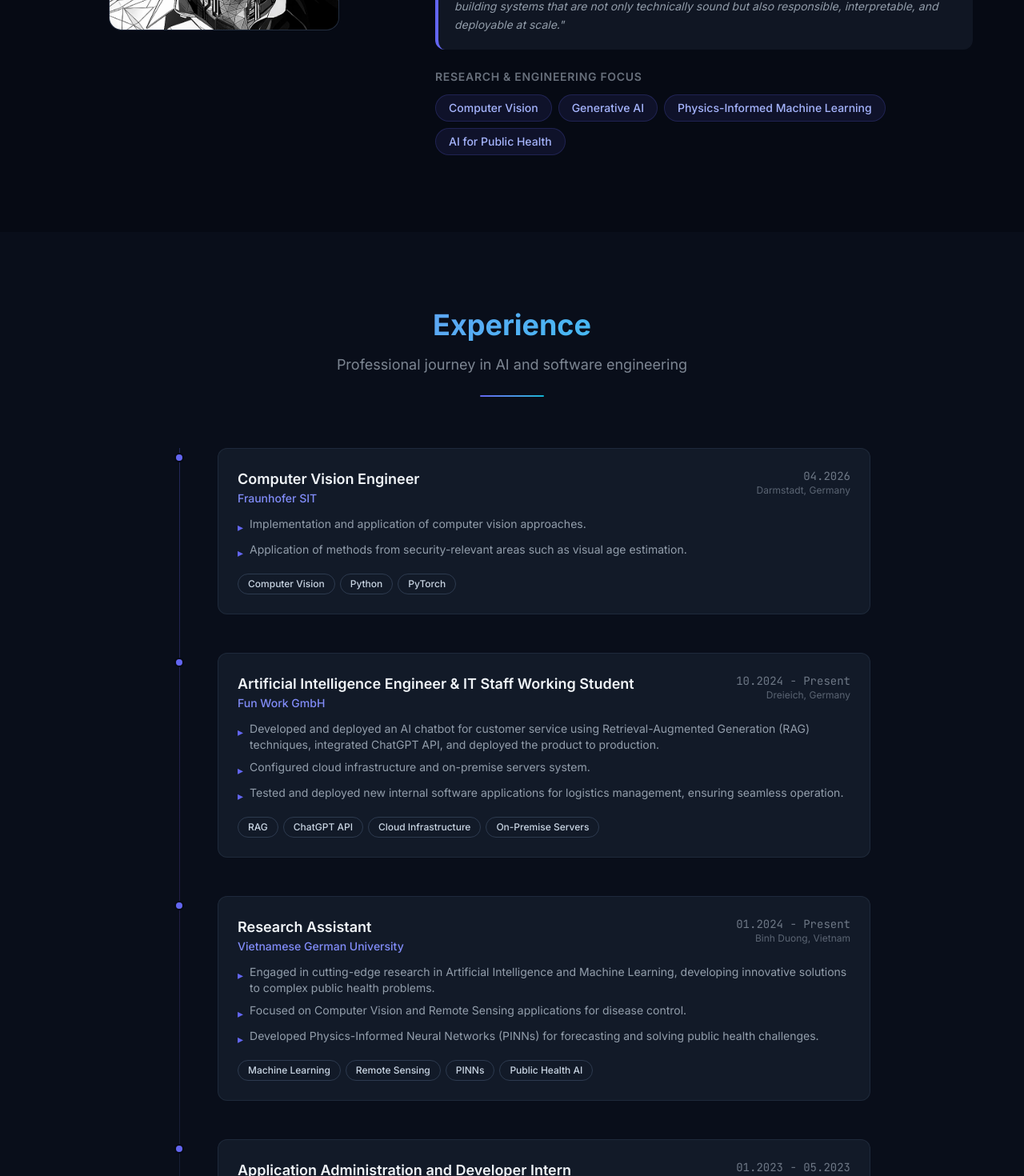
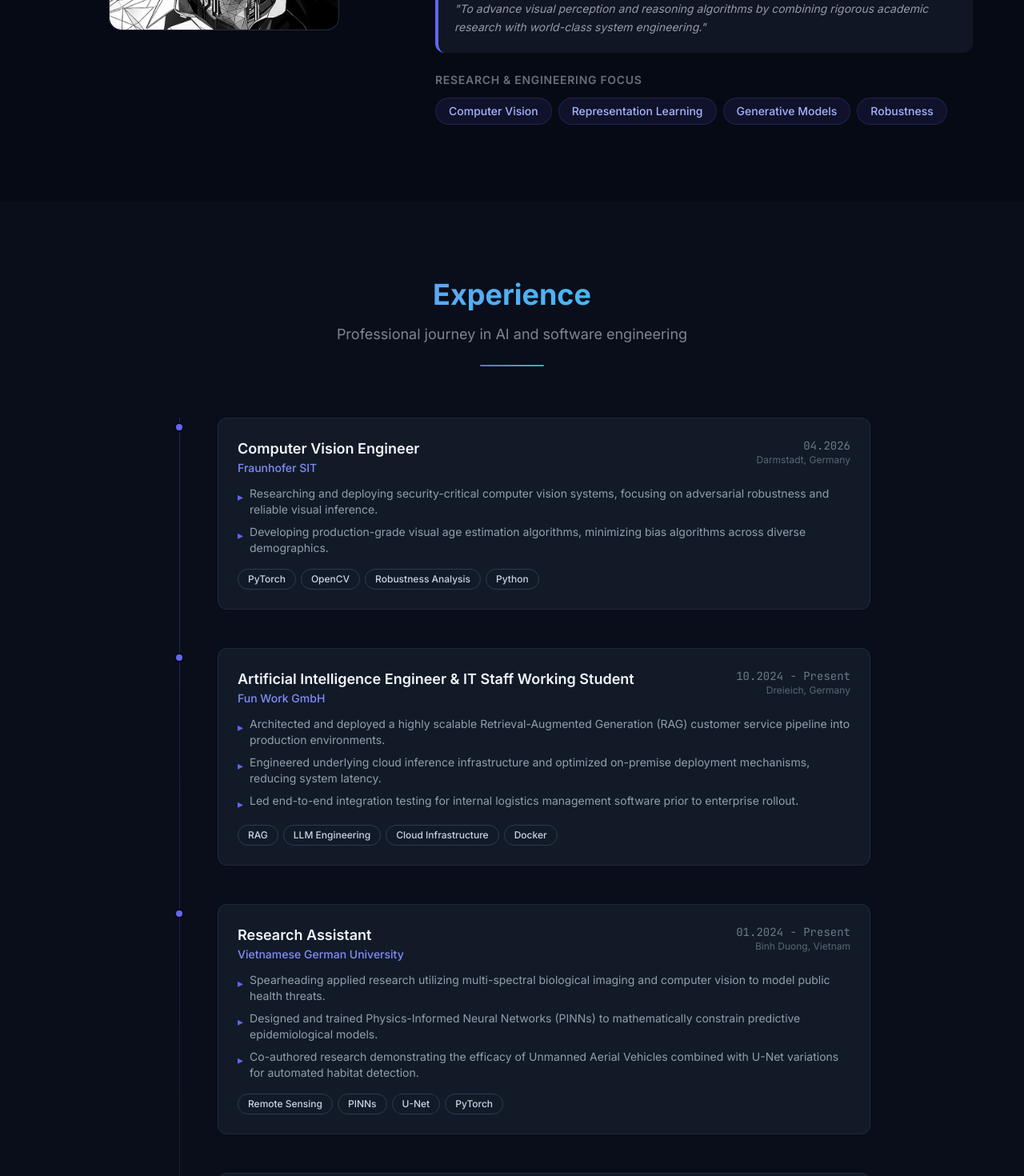
Before and after one commit to sigango/sigango.github.io, a React (Vite) app: page / in a window 1280 px wide. Shown: the part 1320-2790 px from the top of the page at 80% size. Built offline with nearby package versions, Linux system fonts and the light colour scheme.

Commit message:
Implement SpotlightCard, MagneticButton, global noise, and Senior Researcher identity content models

```diff
--- /dev/null
+++ b/src/components/animations/MagneticButton.tsx
@@ -0,0 +1,41 @@
+import React, { useRef, useState } from 'react';
+import { motion, HTMLMotionProps } from 'motion/react';
+
+interface MagneticButtonProps extends HTMLMotionProps<"button"> {
+  children: React.ReactNode;
+  strength?: number;
+}
+
+export function MagneticButton({ children, strength = 0.2, className = '', ...props }: MagneticButtonProps) {
+  const ref = useRef<HTMLButtonElement>(null);
+  const [position, setPosition] = useState({ x: 0, y: 0 });
+
+  const handleMouse = (e: React.MouseEvent) => {
+    const { clientX, clientY } = e;
+    const boundingRect = ref.current?.getBoundingClientRect();
+    if (boundingRect) {
+      const { width, height, left, top } = boundingRect;
+      const centerX = left + width / 2;
+      const centerY = top + height / 2;
+      setPosition({ x: (clientX - centerX) * strength, y: (clientY - centerY) * strength });
+    }
+  };
+
+  const reset = () => {
+    setPosition({ x: 0, y: 0 });
+  };
+
+  return (
+    <motion.button
+      ref={ref}
+      onMouseMove={handleMouse}
+      onMouseLeave={reset}
+      animate={{ x: position.x, y: position.y }}
+      transition={{ type: 'spring', stiffness: 150, damping: 15, mass: 0.1 }}
+      className={className}
+      {...props}
+    >
+      {children}
+    </motion.button>
+  );
+}
--- /dev/null
+++ b/src/components/animations/SpotlightCard.tsx
@@ -0,0 +1,50 @@
+import React, { useRef, useState, useEffect } from 'react';
+import { motion, useMotionTemplate, useSpring } from 'motion/react';
+
+interface SpotlightCardProps {
+  children: React.ReactNode;
+  className?: string;
+  spotlightColor?: string;
+  isDark?: boolean;
+}
+
+export function SpotlightCard({
+  children,
+  className = '',
+  spotlightColor = 'rgba(99, 102, 241, 0.15)', // Default primary-500
+  isDark = true
+}: SpotlightCardProps) {
+  const mouseX = useSpring(0, { stiffness: 500, damping: 100 });
+  const mouseY = useSpring(0, { stiffness: 500, damping: 100 });
+
+  function handleMouseMove({ currentTarget, clientX, clientY }: React.MouseEvent) {
+    const { left, top } = currentTarget.getBoundingClientRect();
+    mouseX.set(clientX - left);
+    mouseY.set(clientY - top);
+  }
+
+  return (
+    <div
+      className={`group relative overflow-hidden rounded-2xl border transition-colors duration-300 ${
+        isDark
+          ? 'bg-surface-800/40 border-surface-700/50 hover:border-surface-600'
+          : 'bg-white border-surface-200 hover:border-surface-300'
+      } ${className}`}
+      onMouseMove={handleMouseMove}
+    >
+      <motion.div
+        className="pointer-events-none absolute -inset-px rounded-xl opacity-0 transition duration-300 group-hover:opacity-100"
+        style={{
+          background: useMotionTemplate`
+            radial-gradient(
+              650px circle at ${mouseX}px ${mouseY}px,
+              ${spotlightColor},
+              transparent 80%
+            )
+          `,
+        }}
+      />
+      {children}
+    </div>
+  );
+}
--- a/src/data/content.ts
+++ b/src/data/content.ts
@@ -3,17 +3,19 @@ import type {
   ResearchIdea,
   CVPipelineStep,
   RAGStage,
+  ResearchTheme,
+  EngineeringStep,
 } from '../types/content';
 
 export const siteContent: SiteContent = {
   name: 'Phuc Linh Ngo',
   title: 'AI Engineer & Computer Vision Researcher',
   shortSummary:
-    'Building intelligent systems at the intersection of computer vision, multimodal AI, and research-driven software engineering. Focused on turning deep technical insight into impactful, deployable solutions.',
+    'Master\'s student in AI & Machine Learning at TU Darmstadt. I build and research robust computer vision systems, bridging strong academic foundations with scalable software engineering.',
   longAbout:
-    'I am an AI engineer with a strong focus on computer vision and deep learning research. My work bridges the gap between academic research and production engineering — from designing novel neural architectures for visual understanding to building robust software systems that bring AI capabilities to real-world applications. I am driven by the belief that the most impactful AI work happens when rigorous research meets clean, scalable engineering.',
+    'I am an AI engineer and computer vision researcher, currently pursuing my Master\'s in AI and Machine Learning at TU Darmstadt. My work lives at the intersection of rigorous academic research and practical software engineering. I focus on visual representation learning, generative modeling, and physics-informed neural architectures. I believe the most impactful AI solutions occur when deep, research-backed insights are matched by clean, scalable implementation. I am driven to build systems that infer accurately, perform reliably, and scale gracefully.',
   missionStatement:
-    'To advance the frontiers of computer vision and AI through research-minded engineering — building systems that are not only technically sound but also responsible, interpretable, and deployable at scale.',
+    'To advance visual perception and reasoning algorithms by combining rigorous academic research with world-class system engineering.',
   profileImage: '/profile.png',
   cvUrl: '/cv.pdf',
   socialLinks: [
@@ -36,9 +38,9 @@ export const siteContent: SiteContent = {
   ],
   interests: [
     { label: 'Computer Vision' },
-    { label: 'Generative AI' },
-    { label: 'Physics-Informed Machine Learning' },
-    { label: 'AI for Public Health' },
+    { label: 'Representation Learning' },
+    { label: 'Generative Models' },
+    { label: 'Robustness' },
   ],
   experiences: [
     {
@@ -48,10 +50,10 @@ export const siteContent: SiteContent = {
       location: 'Darmstadt, Germany',
       dateRange: '04.2026',
       achievements: [
-        'Implementation and application of computer vision approaches.',
-        'Application of methods from security-relevant areas such as visual age estimation.',
+        'Researching and deploying security-critical computer vision systems, focusing on adversarial robustness and reliable visual inference.',
+        'Developing production-grade visual age estimation algorithms, minimizing bias algorithms across diverse demographics.',
       ],
-      technologies: ['Computer Vision', 'Python', 'PyTorch'],
+      technologies: ['PyTorch', 'OpenCV', 'Robustness Analysis', 'Python'],
     },
     {
       id: 'exp-2',
@@ -60,11 +62,11 @@ export const siteContent: SiteContent = {
       location: 'Dreieich, Germany',
       dateRange: '10.2024 - Present',
       achievements: [
-        'Developed and deployed an AI chatbot for customer service using Retrieval-Augmented Generation (RAG) techniques, integrated ChatGPT API, and deployed the product to production.',
-        'Configured cloud infrastructure and on-premise servers system.',
-        'Tested and deployed new internal software applications for logistics management, ensuring seamless operation.',
+        'Architected and deployed a highly scalable Retrieval-Augmented Generation (RAG) customer service pipeline into production environments.',
+        'Engineered underlying cloud inference infrastructure and optimized on-premise deployment mechanisms, reducing system latency.',
+        'Led end-to-end integration testing for internal logistics management software prior to enterprise rollout.',
       ],
-      technologies: ['RAG', 'ChatGPT API', 'Cloud Infrastructure', 'On-Premise Servers'],
+      technologies: ['RAG', 'LLM Engineering', 'Cloud Infrastructure', 'Docker'],
     },
     {
       id: 'exp-3',
@@ -73,23 +75,23 @@ export const siteContent: SiteContent = {
       location: 'Binh Duong, Vietnam',
       dateRange: '01.2024 - Present',
       achievements: [
-        'Engaged in cutting-edge research in Artificial Intelligence and Machine Learning, developing innovative solutions to complex public health problems.',
-        'Focused on Computer Vision and Remote Sensing applications for disease control.',
-        'Developed Physics-Informed Neural Networks (PINNs) for forecasting and solving public health challenges.',
+        'Spearheading applied research utilizing multi-spectral biological imaging and computer vision to model public health threats.',
+        'Designed and trained Physics-Informed Neural Networks (PINNs) to mathematically constrain predictive epidemiological models.',
+        'Co-authored research demonstrating the efficacy of Unmanned Aerial Vehicles combined with U-Net variations for automated habitat detection.',
       ],
-      technologies: ['Machine Learning', 'Remote Sensing', 'PINNs', 'Public Health AI'],
+      technologies: ['Remote Sensing', 'PINNs', 'U-Net', 'PyTorch'],
     },
     {
       id: 'exp-4',
-      role: 'Application Administration and Developer Intern',
+      role: 'Application Developer Intern',
       organization: 'Vietnamese German University',
       location: 'Binh Duong, Vietnam',
       dateRange: '01.2023 - 05.2023',
       achievements: [
-        'Developed a new webpage for the Vietnamese-German University as a Web Developer Intern. Conducted a comprehensive review and evaluation of the existing website.',
-        'Designed a new UI and programmed the new website using PHP and WordPress, ensuring responsiveness and brand consistency.',
+        'Conducted comprehensive architectural review of existing institutional portals, identifying optimization and security bottlenecks.',
+        'Developed resilient UI/UX components and backend logic for the university\'s core digital platform utilizing robust web frameworks.',
       ],
-      technologies: ['PHP', 'WordPress', 'Web Development', 'UI Design'],
+      technologies: ['Web Architecture', 'PHP', 'UI/UX System Design'],
     },
   ],
   projects: [
@@ -108,6 +110,9 @@ export const siteContent: SiteContent = {
       categories: ['Forecasting', 'Research'],
       githubUrl: '#',
       demoUrl: '#',
+      caseStudy: true,
+      learnings: 'I learned how to mathematically constrain neural network loss functions using differential equations (SIR models), fundamentally changing how I approach domain-specific deep learning beyond standard data-driven methods.',
+      future: 'Future iterations will incorporate vision-language models to dynamically analyze satellite imagery and fuse it with the PINN architecture in real-time.',
     },
     {
       id: 'proj-2',
@@ -315,3 +320,72 @@ export const cvPipelineSteps: CVPipelineStep[] = [
     icon: '✅',
   },
 ];
+
+export const researchThemes: ResearchTheme[] = [
+  {
+    id: 'theme-1',
+    title: 'Explainable Computer Vision',
+    description: 'Developing methods to peer inside the "black box" of deep visual models, ensuring high-stakes predictions are interpretable, trustworthy, and mathematically sound.',
+    icon: '🔍',
+    tags: ['Grad-CAM', 'Feature Attribution', 'Saliency Maps']
+  },
+  {
+    id: 'theme-2',
+    title: 'Generative Visual Models',
+    description: 'Exploring the latent spaces of Variational Autoencoders and Diffusion models to synthesize training data, augment medical imaging datasets, and detect synthetic artifacts.',
+    icon: '✨',
+    tags: ['Diffusion', 'VAEs', 'Synthetic Images']
+  },
+  {
+    id: 'theme-3',
+    title: 'Adversarial Robustness',
+    description: 'Investigating vulnerabilities in state-of-the-art vision models against data poisoning and adversarial perturbations to build more resilient architectures.',
+    icon: '🛡️',
+    tags: ['Data Poisoning', 'Defense Mechanisms', 'Security']
+  },
+  {
+    id: 'theme-4',
+    title: 'Physics-Informed ML',
+    description: 'Bridging deep learning with physical and biological laws. Encoding domain knowledge as strict mathematical constraints within neural network loss functions.',
+    icon: '⚛️',
+    tags: ['PINNs', 'Epidemiology', 'Dynamical Systems']
+  }
+];
+
+export const engineeringProcess: EngineeringStep[] = [
+  {
+    id: 'proc-1',
+    step: '01',
+    title: 'Problem Framing',
+    description: 'Translating ambiguous, real-world objectives into precise mathematical constraints and clearly defined machine learning tasks.',
+    icon: '🎯'
+  },
+  {
+    id: 'proc-2',
+    step: '02',
+    title: 'Data & Representation',
+    description: 'Curating, cleaning, and structuring the dataset. Selecting the optimal feature representations and defining robust augmentation pipelines.',
+    icon: '📊'
+  },
+  {
+    id: 'proc-3',
+    step: '03',
+    title: 'Modeling & Experiments',
+    description: 'Iteratively designing neural architectures, implementing baselines, tuning hyperparameters, and rigorously tracking experimental metrics.',
+    icon: '🔬'
+  },
+  {
+    id: 'proc-4',
+    step: '04',
+    title: 'Validation & Interpretation',
+    description: 'Poking holes in the model. Deploying adversarial testing and explainability tools (XAI) to ensure the model makes decisions for the right reasons.',
+    icon: '⚖️'
+  },
+  {
+    id: 'proc-5',
+    step: '05',
+    title: 'Deployment',
+    description: 'Optimizing the final architecture for inference speed, packaging into containerized services, and deploying robustly to the cloud or edge devices.',
+    icon: '🚀'
+  }
+];
```
Also changed, not shown: src/index.css (+19 -0 lines), src/types/content.ts (+22 -0 lines).
